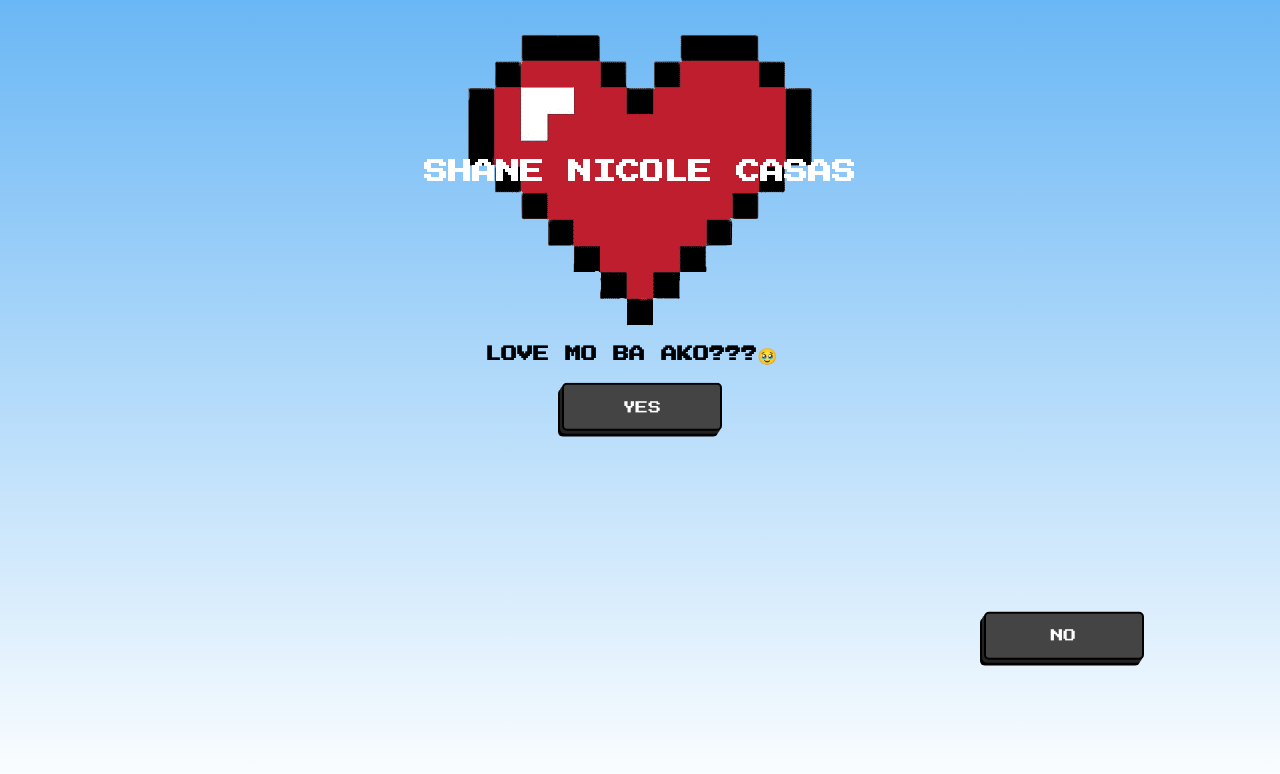
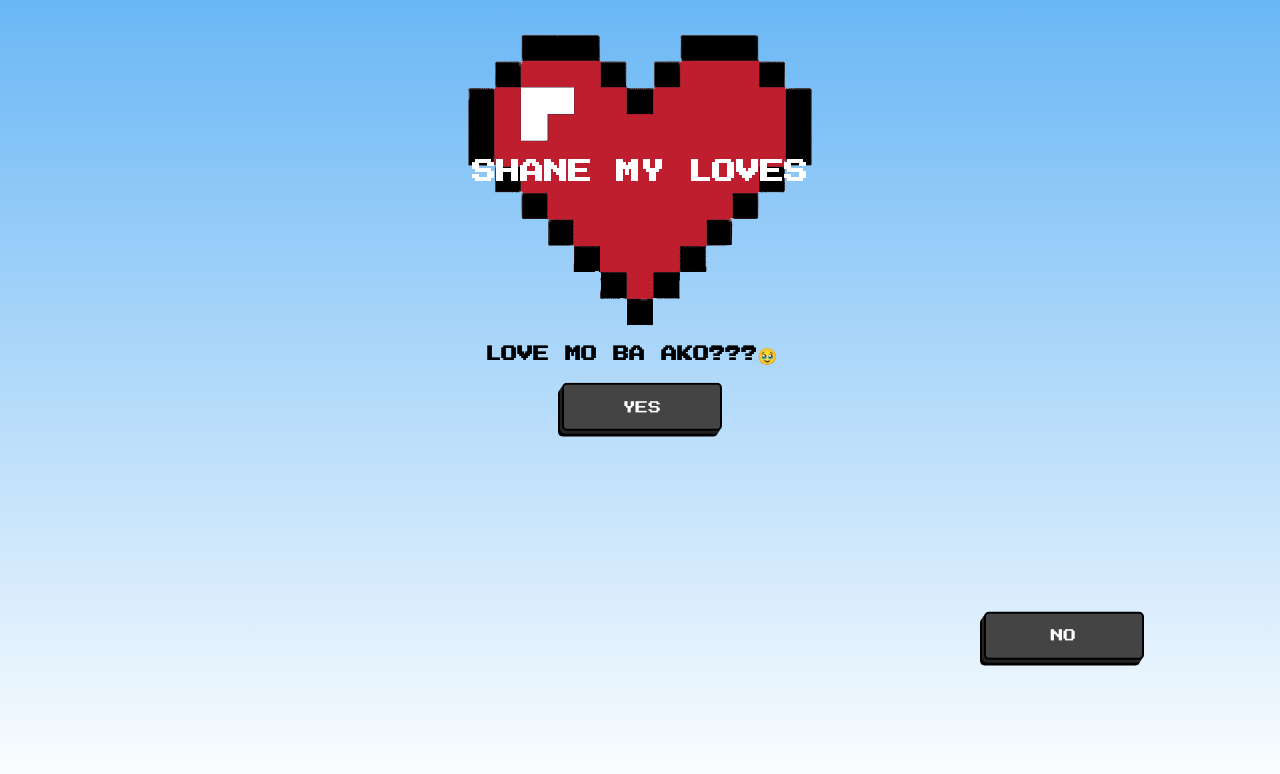
Before and after one commit to AlasdairDev/ilovemygf, a plain HTML site: page index.html in a window 1280 px wide. Drawn offline with Linux system fonts and the light colour scheme; a web font is replaced by a local one.

Commit message:
Update index.html

```diff
--- a/index.html
+++ b/index.html
@@ -19,7 +19,7 @@
   <img class="corePixel" src="resources/image/coree.png" alt="Core Icon" />
   <img class="gatinhoBravo disable" src="resources/image/bebe.jpg" alt="Bebe" />
   <h1 class="title">LOVE MO BA AKO???🥹</h1>
-  <h2 class="jasna">SHANE NICOLE CASAS</h2>
+  <h2 class="jasna">SHANE MY LOVES</h2>
   <div class="btns">
     <button class="btnYes vibrate-1">YES</button>
     <button class="btnNo vibrate-1">NO</button>
```
